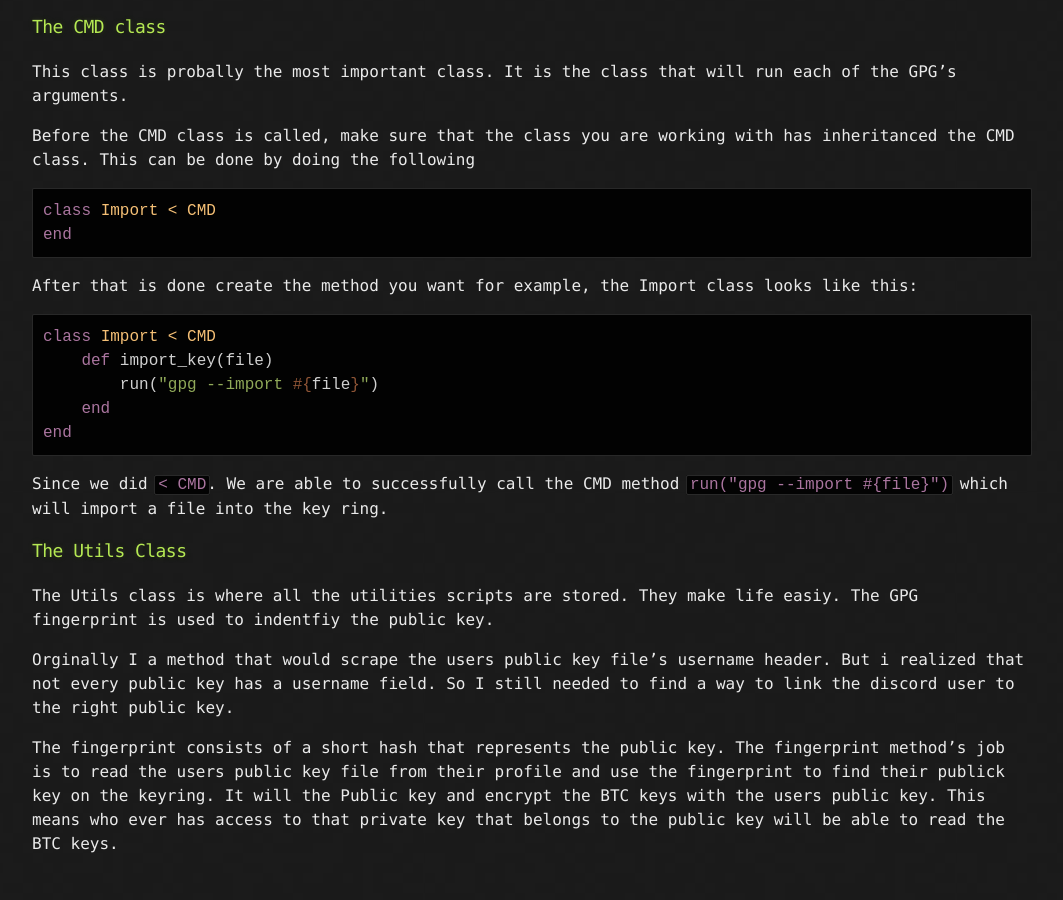
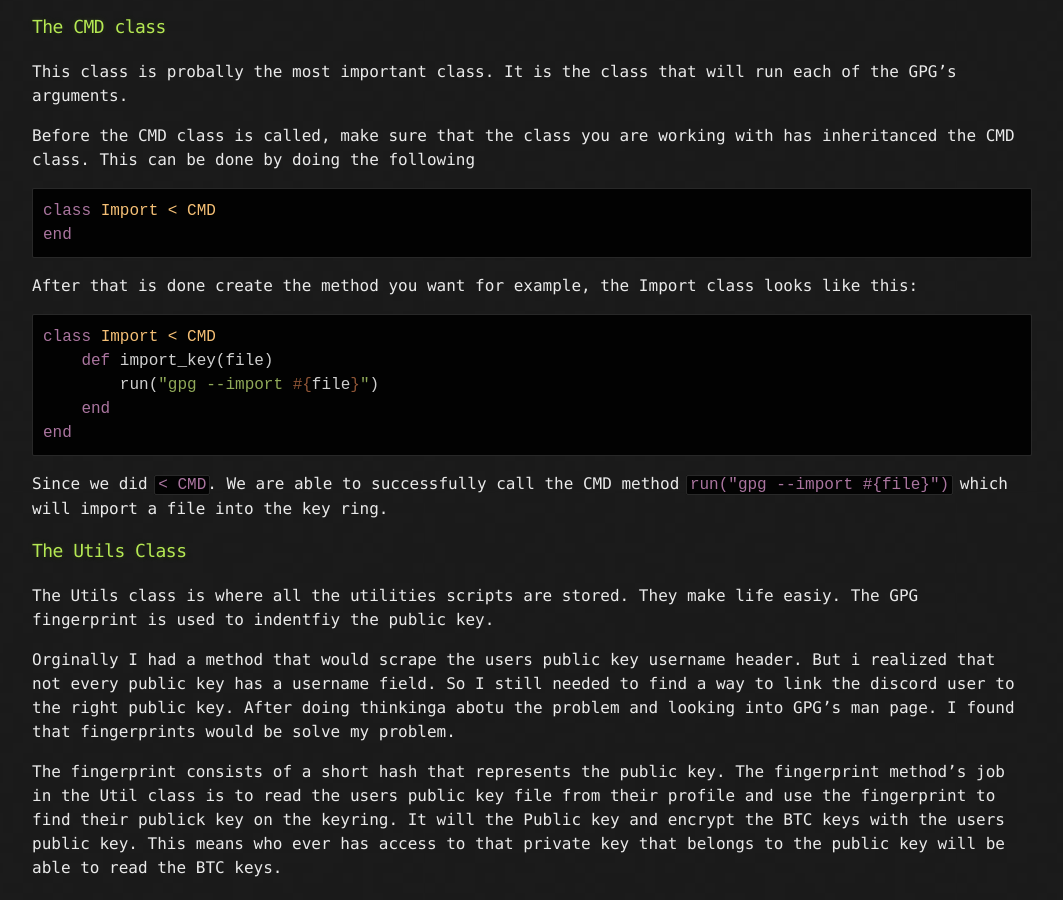
Before and after one commit to Michael-Meade/MinerFind, a Jekyll site: the page built from Projects/GPG2.0.md, in a window 1280 px wide and 900 px high, scrolled down 572 px. Shown: the whole window, without its empty margins (108-1171 px from the left). Built offline with Jekyll 4.4.1, drawn with Linux system fonts in a browser that asks for light colours; our own code applies the rules of GitHub Pages for plain Markdown files; the repository's description, which GitHub fills in, is left out; before the commit the page ends 1448 px from its top, so only the background shows below that.

Commit message:
Update GPG2.0.md

```diff
--- a/Projects/GPG2.0.md
+++ b/Projects/GPG2.0.md
@@ -39,6 +39,6 @@ The Utils class is where all the utilities scripts are stored. They make life ea
 
 
 
-Orginally I a method that would scrape the users public key file's username header. But i realized that not every public key has a username field. So I still needed to find a way to link the discord user to the right public key.
+Orginally I had a method that would scrape the users public key username header. But i realized that not every public key has a username field. So I still needed to find a way to link the discord user to the right public key. After doing thinkinga abotu the problem and looking into GPG's  man page. I found that fingerprints would be solve my problem.
 
-The fingerprint consists of a short hash that represents the public key. The fingerprint method's job is to read the users public key file from their profile and use the fingerprint to find their publick key on the keyring. It will the Public key and encrypt the BTC keys with the users public key. This means who ever has access to that private key that belongs to the public key will be able to read the BTC keys.
+The fingerprint consists of a short hash that represents the public key. The fingerprint method's job in the Util class is to read the users public key file from their profile and use the fingerprint to find their publick key on the keyring. It will the Public key and encrypt the BTC keys with the users public key. This means who ever has access to that private key that belongs to the public key will be able to read the BTC keys.
```
